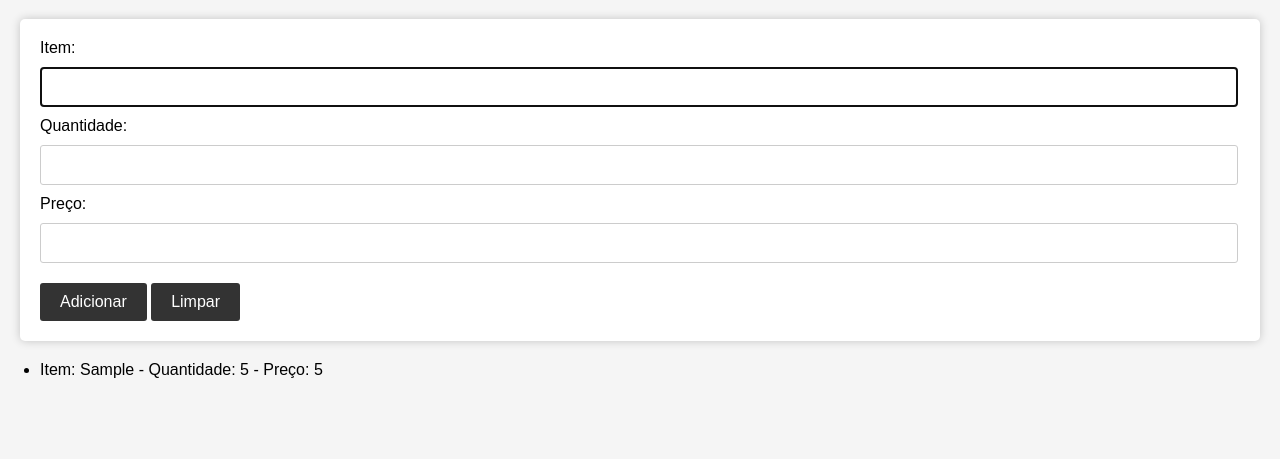
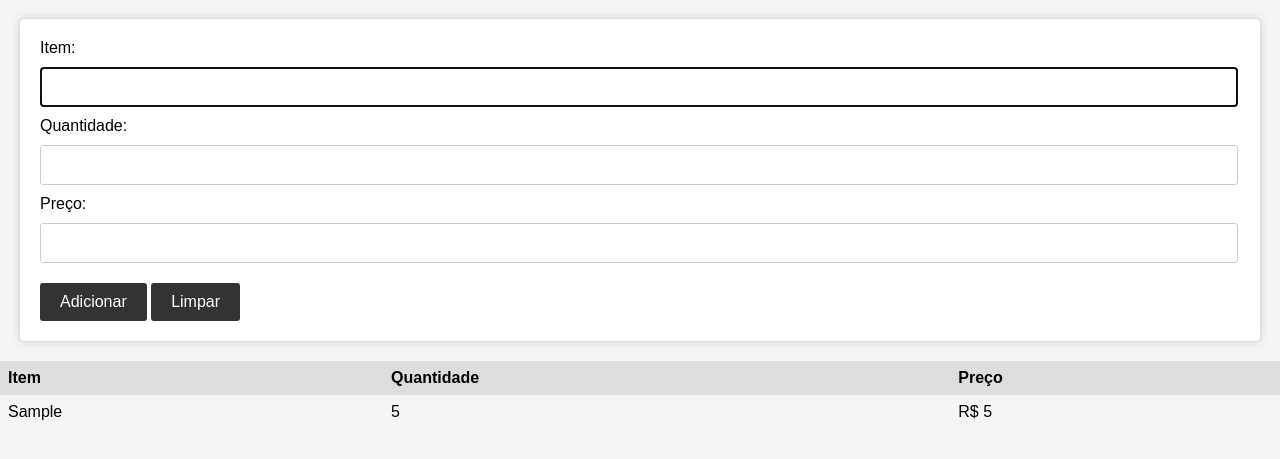
Before and after one commit to filipegranja98/Programa-o-para-Web, a plain HTML site: page ListadeCompras/index.html in a window 1280 px wide. Both pictures are taken after typing "Sample", "5", "5" into the empty fields and a click on the button "Adicionar". Shown: the part 75-534 px from the top of the page. Drawn offline with Linux system fonts and the light colour scheme.

Commit message:
utilizando tabelas

```diff
--- a/ListadeCompras/index.html
+++ b/ListadeCompras/index.html
@@ -27,7 +27,16 @@
       </form>
     </div>
 
-    <ul id="lista"></ul>
-
+    <table id="lista">
+      <thead>
+        <tr>
+          <th>Item</th>
+          <th>Quantidade</th>
+          <th>Preço</th>
+        </tr>
+      </thead>
+      <tbody>
+      </tbody>
+    </table>
   </body>
 </html>
--- a/ListadeCompras/index.js
+++ b/ListadeCompras/index.js
@@ -27,14 +27,15 @@ const handleBtAdicionarClick = () => {
       alert("Necessário digitar um item!");
       return;
     }
-  const lista = document.getElementById("lista");
-  const novaLi = document.createElement("li");
-  novaLi.innerHTML = `Item: ${item} - Quantidade: ${quantidade} - Preço: ${preco}`;
-  lista.appendChild(novaLi);
+    const lista = document.querySelector("#lista tbody");
+    const novaLinha = document.createElement("tr");
+    novaLinha.innerHTML = `<td>${item}</td><td>${quantidade}</td><td>R$ ${preco}</td>`;
+    lista.appendChild(novaLinha);
     document.getElementById("inputItem").value = "";
     document.getElementById("inputQuantidade").value = "";
     document.getElementById("inputPreco").value = "";
     document.getElementById("inputItem").focus();
+
 };
 
 const handleBtLimparClick = () => {
--- a/ListadeCompras/style.css
+++ b/ListadeCompras/style.css
@@ -59,31 +59,21 @@ body {
     margin: 20px;
     padding: 0;
   }
-
-  #shopping-list li {
-    background-color: #FFF;
-    padding: 10px;
-    border-radius: 3px;
-    margin-bottom: 10px;
-    box-shadow: 0 0 5px rgba(0, 0, 0, 0.1);
+  table {
+    border-collapse: collapse;
+    width: 100%;
   }
 
-  #shopping-list li span {
-    font-weight: bold;
-    margin-right: 10px;
+  th, td {
+    text-align: left;
+    padding: 8px;
   }
 
-  #shopping-list li .delete-button {
-    background-color: #FF6347;
-    color: #FFF;
-    border: none;
-    padding: 5px 10px;
-    border-radius: 3px;
-    cursor: pointer;
-    font-size: 14px;
-    float: right;
+  th {
+    background-color: #ddd;
+    font-weight: bold;
   }
 
-  #shopping-list li .delete-button:hover {
-    background-color: #FF7F50;
+  tr:nth-child(even) {
+    background-color: #f2f2f2;
   }
```
Lines whose indentation alone changed are shown as unchanged.
